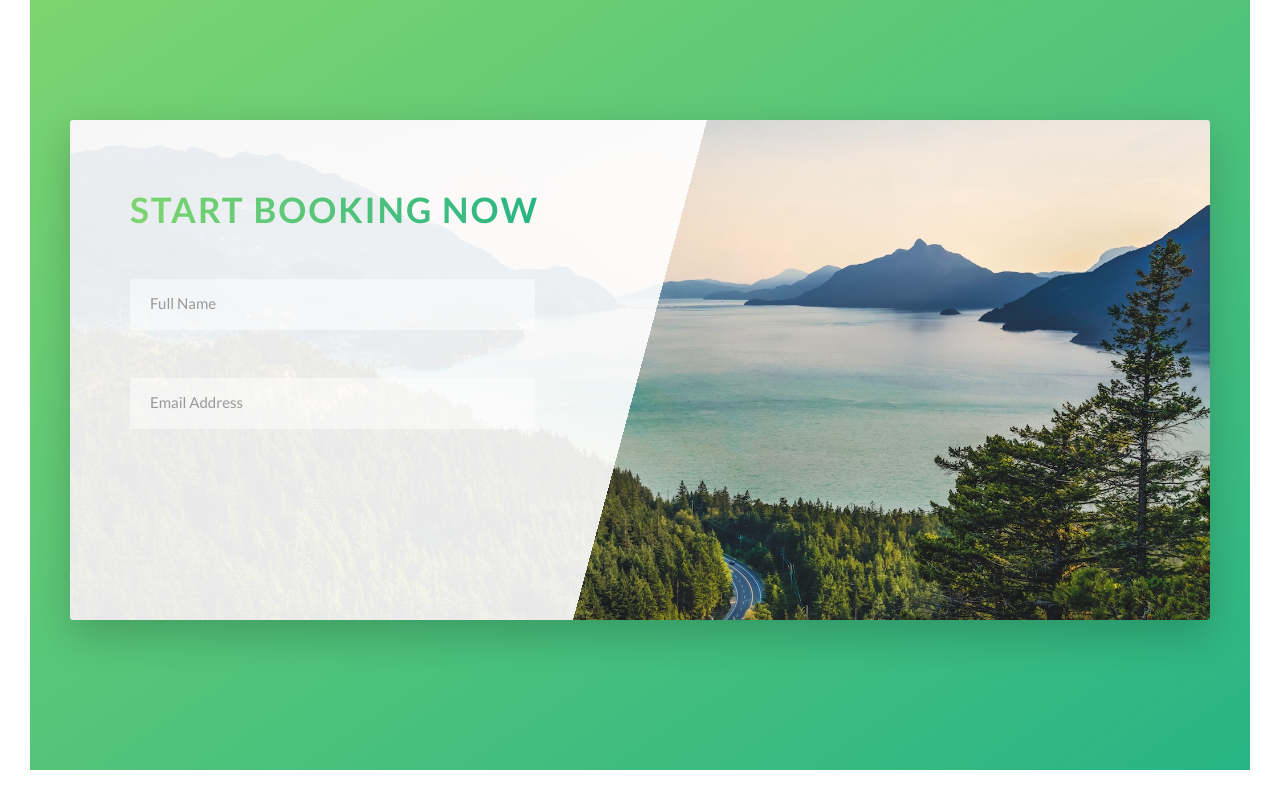
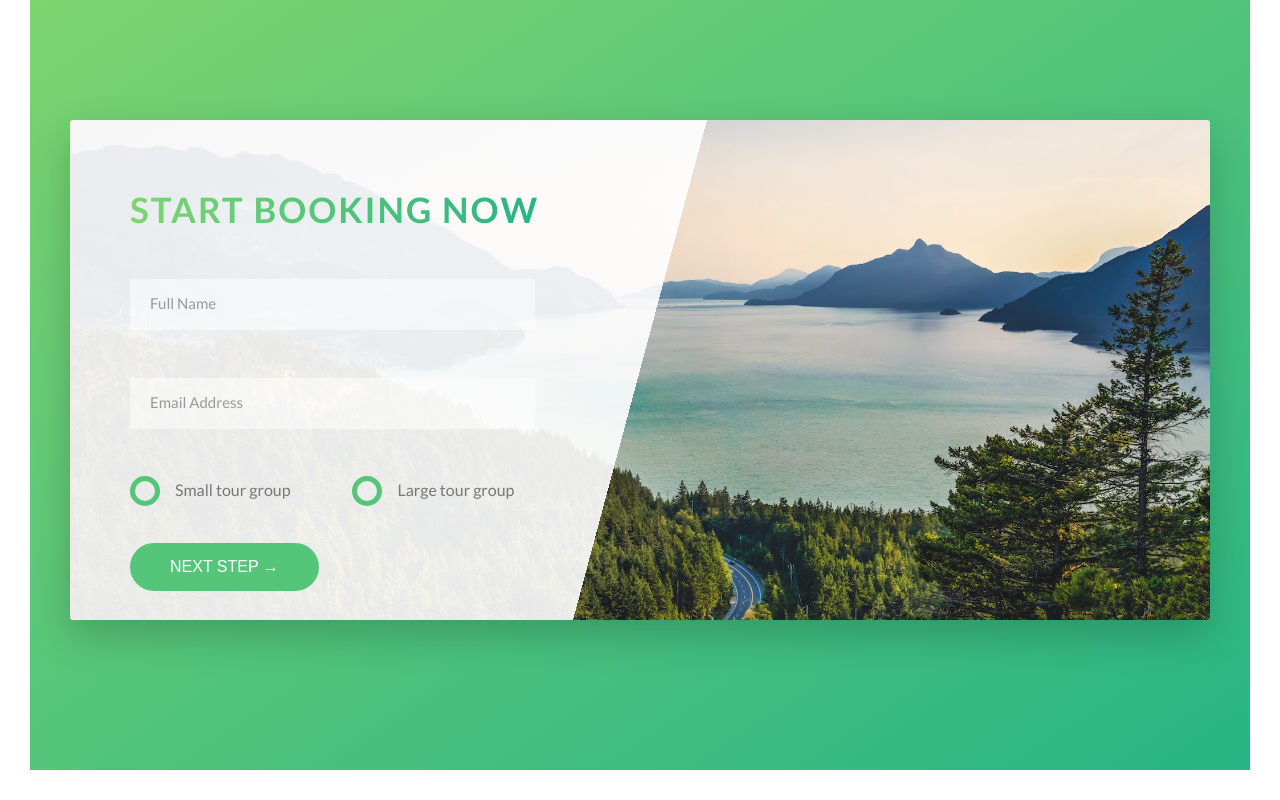
Before and after one commit to harrf815/natours, a website: page index.html in a window 1280 px wide. Shown: the part 4550-5350 px from the top of the page. Drawn offline with Linux system fonts and the light colour scheme.

Commit message:
finished book section

```diff
--- a/index.html
+++ b/index.html
@@ -291,6 +291,27 @@
                                     <input class="form__input" type="email" id="email" placeholder="Email Address" required>
                                     <label for="email" class="form__label">Email Address</label>
                                 </div>
+                                <div class="form__group u-margin-bottom-medium">
+                                    <div class="form__radio-group">
+                                        <input class="form__radio-input" type="radio" id="small" name="size">
+                                        <label class="form__radio-label" for="small">
+                                            <span class="form__radio-button"></span>
+                                            Small tour group
+                                        </label>
+                                    </div>
+                                    <div class="form__radio-group">
+                                        <input class="form__radio-input" type="radio" id="large" name="size">
+                                        <label class="form__radio-label" for="large">
+                                            <span class="form__radio-button"></span>
+                                            Large tour group
+                                        </label>
+                                    </div>
+                                </div>
+                                <div class="form__group">
+                                    <button class="btn btn--green">
+                                        Next step &rarr;
+                                    </button>
+                                </div>
                             </form>
                         </div>
                     </div>
--- a/sass/base/_utilities.scss
+++ b/sass/base/_utilities.scss
@@ -1,21 +1,21 @@
 
 .u-center-text {
-    text-align: center;
+    text-align: center !important;
 }
 
 .u-margin-bottom-big {
-    margin-bottom: 8rem;
+    margin-bottom: 8rem !important;
 }
 .u-margin-bottom-medium {
-    margin-bottom: 4rem;
+    margin-bottom: 4rem !important;
 }
 .u-margin-bottom-small {
-    margin-bottom: 1.5rem;
+    margin-bottom: 1.5rem !important;
 }
 
 .u-margin-top-huge {
-    margin-top: 10rem;
+    margin-top: 10rem !important;
 }
 .u-margin-top-big {
-    margin-top: 8rem;
+    margin-top: 8rem !important;
 }
--- a/sass/components/_button.scss
+++ b/sass/components/_button.scss
@@ -1,5 +1,6 @@
 
 .btn {
+    &,
     &:link,
     &:visited {
         text-transform: uppercase;
@@ -11,10 +12,13 @@
         position: relative;
         font-size: $default-font-size;
 
+        //? CHnage for the <button> element
+        border: none;
+        cursor: pointer;
     }
 
     &:hover {
-        transform: translateY(-3rem);
+        transform: translateY(-3px);
         box-shadow: 0 1rem 2rem rgba($color-black, 0.2);
 
         &::after {
@@ -23,7 +27,10 @@
         }
     }
 
-    &:active {
+    &:active,
+    &:focus {
+        //? focus applies to the <button> for outline
+        outline: none;
         transform: translateY(-1px);
         box-shadow: 0 .5rem 1rem rgba($color-black, 0.2);
     }
--- a/sass/components/_form.scss
+++ b/sass/components/_form.scss
@@ -16,6 +16,7 @@
         border-bottom: 3px solid transparent;
         width: 90%;
         display: block;
+        transition: all .3s;
 
         &:focus {
             outline: none;
@@ -49,4 +50,50 @@
         transform: translateY(-4rem);
 
     }
+
+    &__radio-group {
+        width: 49%;
+        display: inline-block;
+    }
+
+    &__radio-input {
+        display: none;
+    }
+
+    &__radio-label {
+        font-size: $default-font-size;
+        cursor: pointer;
+        position: relative;
+        padding-left: 4.5rem;
+    }
+
+    &__radio-button {
+        height: 3rem;
+        width: 3rem;
+        border: 5px solid $color-primary;
+        border-radius: 50%;
+        display: inline-block;
+        position: absolute;
+        left: 0;
+        top: -.4rem;
+
+        &::after {
+            content: "";
+            display: block;
+            height: 1.3rem;
+            width: 1.3rem;
+            border-radius: 50%;
+            position: absolute;
+            top: 50%;
+            left: 50%;
+            transform: translate(-50%, -50%);
+            background-color: $color-primary;
+            opacity: 0;
+            transition: opacity .2s;
+        }
+    }
+
+    &__radio-input:checked ~ &__radio-label &__radio-button::after {
+        opacity: 1;
+    }
 }
```
Also changed, not shown: css/style.css.
